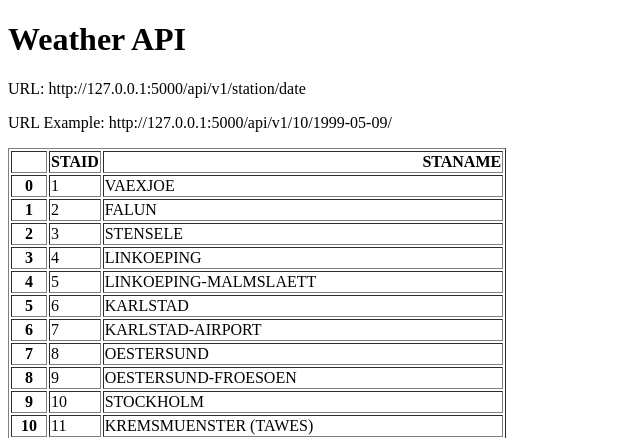
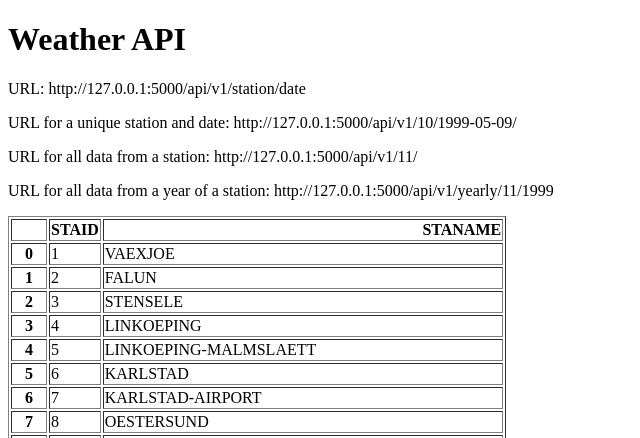
Before and after one commit to elara-mendes/weather-api, a Flask app: page / in a window 1280 px wide. Shown: the top 438 px of the page, without its empty margins (0-640 px from the left). Run offline with Flask 3, Linux system fonts and the light colour scheme.

Commit message:
Added two endpoints, one to get all data from a station and another one to get all data from a specific station and year

```diff
--- a/main.py
+++ b/main.py
@@ -5,6 +5,7 @@ app = Flask(__name__)
 
 stations_df = pd.read_csv("data-small/stations.txt", skiprows=17)
 id_name = stations_df[["STAID", "STANAME                                 "]]
+
 
 @app.route("/")
 def home():
@@ -26,5 +27,23 @@ def request(station, date):
     return data
 
 
+@app.route("/api/v1/<station>/")
+def station(station):
+    filepath = "data-small/TG_STAID" + str(station).zfill(6) + ".txt"
+    df = pd.read_csv(filepath, skiprows=20, parse_dates=["    DATE"])
+    result = df.to_dict(orient="records")
+    return result
+
+
+@app.route("/api/v1/yearly/<station>/<date>/")
+def date(station, date):
+    filepath = "data-small/TG_STAID" + str(station).zfill(6) + ".txt"
+    df = pd.read_csv(filepath, skiprows=20)
+    df["    DATE"] = df["    DATE"].astype(str)
+    result = df[df["    DATE"].str.startswith(str(date))].to_dict(orient="records")
+    print(result)
+    return result
+
+
 if __name__ == "__main__":
     app.run(debug=True)
--- a/templates/home.html
+++ b/templates/home.html
@@ -8,7 +8,9 @@
 <body>
     <h1>Weather API</h1>
     <p>URL: http://127.0.0.1:5000/api/v1/station/date</p>
-    <p>URL Example: http://127.0.0.1:5000/api/v1/10/1999-05-09/</p>
+    <p>URL for a unique station and date: http://127.0.0.1:5000/api/v1/10/1999-05-09/</p>
+    <p>URL for all data from a station: http://127.0.0.1:5000/api/v1/11/</p>
+    <p>URL for all data from a year of a station: http://127.0.0.1:5000/api/v1/yearly/11/1999</p>
     <p>{{data | safe}}</p>
 </body>
 </html>
```
